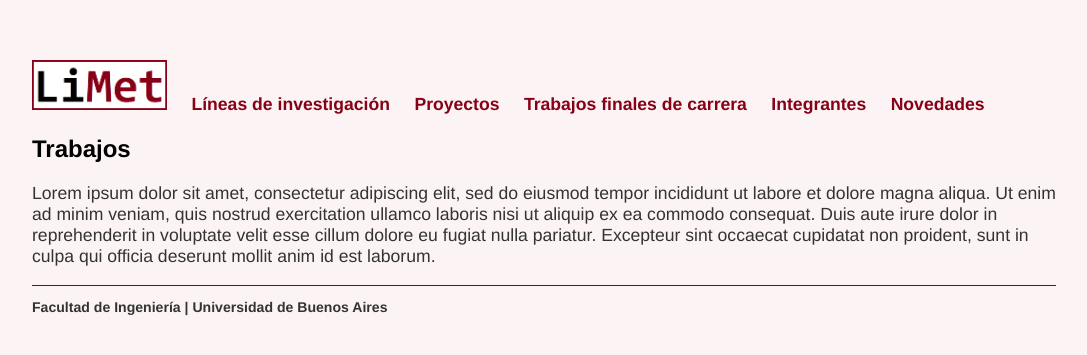
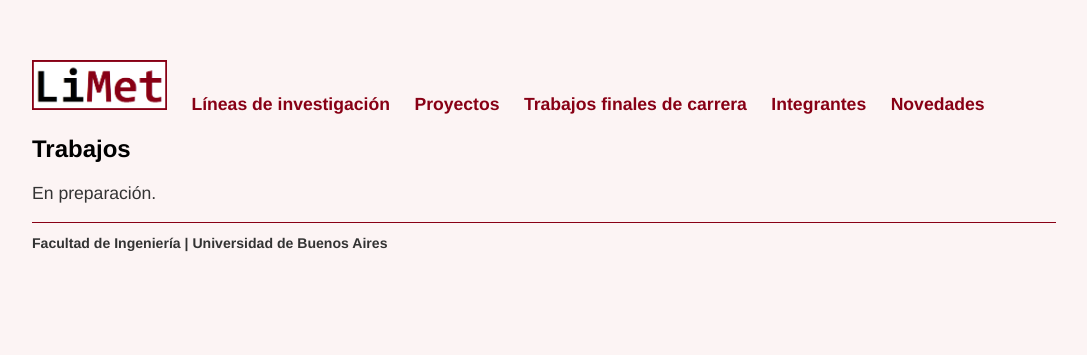
Before and after one commit to limetfiuba/limetfiuba.github.io, a Jekyll site: the page built from trabajos/index.html, in a window 1280 px wide. Shown: the top 355 px of the page, without its empty margins (96-1183 px from the left). Built offline with Jekyll 4.4.1, drawn with Linux system fonts in a browser that asks for light colours.

Commit message:
Update index.html

```diff
--- a/trabajos/index.html
+++ b/trabajos/index.html
@@ -5,6 +5,6 @@
 <h2>Trabajos</h2>
 <div class="blurb">
 <p>
-  Lorem ipsum dolor sit amet, consectetur adipiscing elit, sed do eiusmod tempor incididunt ut labore et dolore magna aliqua. Ut enim ad minim veniam, quis nostrud exercitation ullamco laboris nisi ut aliquip ex ea commodo consequat. Duis aute irure dolor in reprehenderit in voluptate velit esse cillum dolore eu fugiat nulla pariatur. Excepteur sint occaecat cupidatat non proident, sunt in culpa qui officia deserunt mollit anim id est laborum.
+  En preparación.
 </p>
 </div>
```
